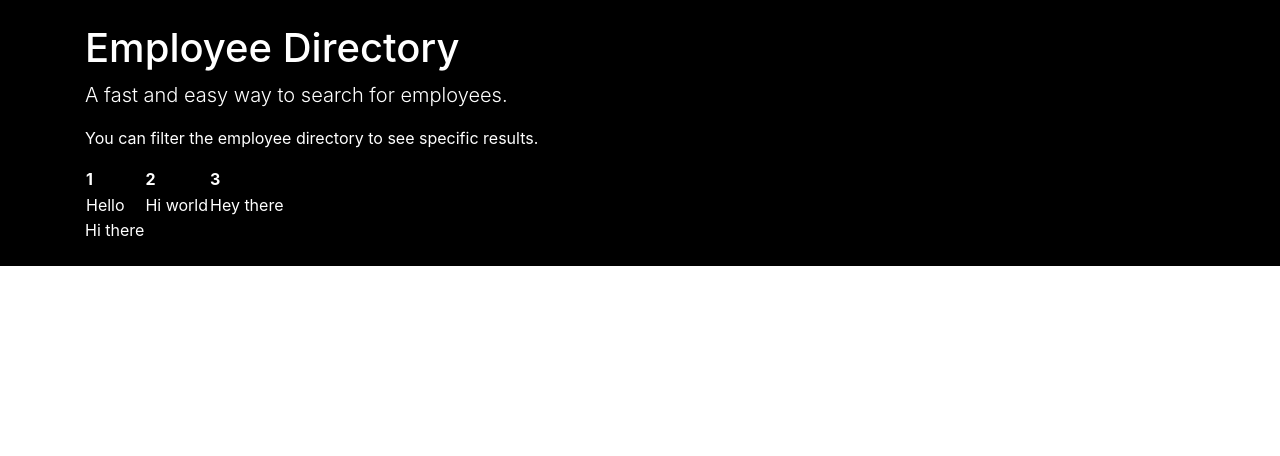
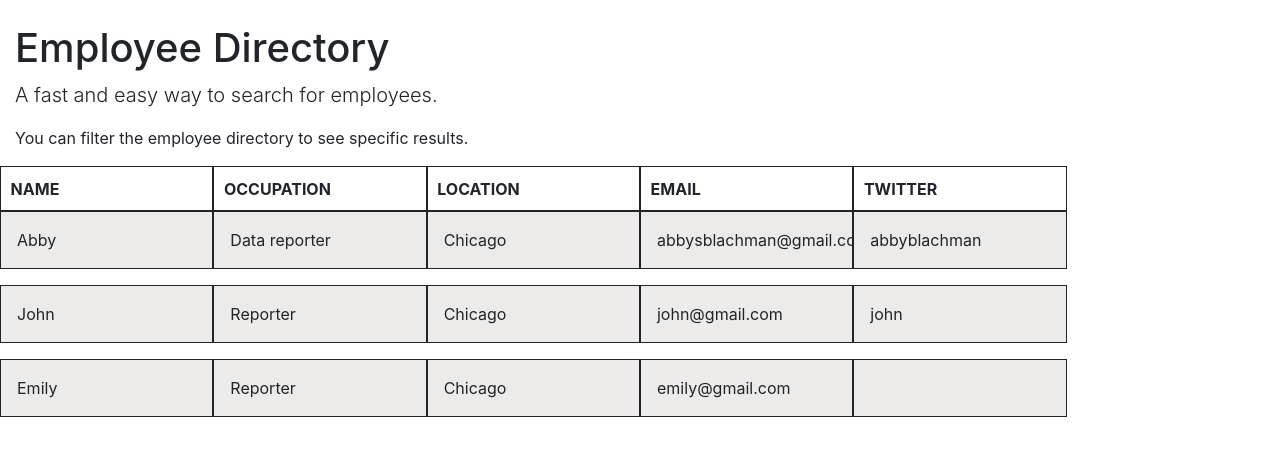
Before and after one commit to abbyblachman/react-employee-directory, a React (Create React App) app: page / in a window 1280 px wide. Shown: the top 456 px of the page. Built offline with nearby package versions, Linux system fonts and the light colour scheme.

Commit message:
working data display

```diff
--- a/src/App.js
+++ b/src/App.js
@@ -1,8 +1,36 @@
-import React from "react";
+import React, { Component } from "react";
 import Container from "./components/Container/Container";
+import TableData from "./components/TableData/TableData"
+import TableHead from "./components/TableHead/TableHead"
+import employees from "./employees.json"
 
-function App() {
-  return <Container />;
+class App extends Component {
+  // Setting this.state.friends to the friends json array
+  state = {
+    employees
+  };
+
+render() {
+  return (
+  <Container><h1>Employee Directory</h1>
+  <p className="lead">A fast and easy way to search for employees.</p>
+  <p>You can filter the employee directory to see specific results.</p>
+  <TableHead></TableHead>
+  {this.state.employees.map(employee => (
+
+  <TableData
+      id={employee.id}
+      name={employee.name}
+      occupation={employee.occupation}
+      location={employee.location}
+      email={employee.email}
+      twitter={employee.twitter}
+      />
+  ))}
+  </Container>
+  )
+
+}
 }
 
 export default App;
--- a/src/components/Container/Container.js
+++ b/src/components/Container/Container.js
@@ -1,27 +1,26 @@
 import React from "react";
-import Table from "../Table/Table"
-import { black } from "color-name";
 
-const style = {
-  body: {
-    background: "black"
-  },
-  fontColor: {
-    color: "white"
-  }
-}
+// const style = {
+//   body: {
+//     background: "black"
+//   },
+//   fontColor: {
+//     color: "white"
+//   }
+// }
 
 
-function Container() {
+function Container(props) {
   return (
-    <body className = "py-4" style={style.body}>
-      <div className="container" style={style.fontColor}>
-        <h1>Employee Directory</h1>
+    <body className="py-4">
+      <div className="container col-12">
+        {props.children}
+        {/* <h1>Employee Directory</h1>
         <p className="lead">A fast and easy way to search for employees.</p>
-        <p>You can filter the employee directory to see specific results.</p>
-        <Table></Table>
+        <p>You can filter the employee directory to see specific results.</p> */}
       </div>
-    </body>
+      </body>
+
   );
 }
 
--- a/src/components/Table/Table.js
+++ /dev/null
@@ -1,22 +0,0 @@
-import React from "react";
-
-
-function Table() {
-  return (
-    <table>
-        <tr>
-            <th>1</th>
-            <th>2</th>
-            <th>3</th>
-        </tr>
-        <tr>
-            <td>Hello</td>
-            <td>Hi world</td>
-            <td>Hey there</td>
-        </tr>
-        <tr>Hi there</tr>
-    </table>
-  );
-}
-
-export default Table;
--- /dev/null
+++ b/src/components/TableData/TableData.js
@@ -0,0 +1,35 @@
+import React from "react";
+
+const style = {
+  dataStyle: {
+    border: "0.02rem solid",
+    padding: "1rem",
+    backgroundColor: "#ECEBE9"
+  }
+}
+
+function TableData(props) {
+  return (
+    <>
+    <div className="row mb-3">
+          <div className="col-2 themed-grid-col" style={style.dataStyle}>
+           {props.name}
+          </div>
+          <div className="col-2 themed-grid-col" style={style.dataStyle}>
+            {props.occupation}
+          </div>
+          <div className="col-2 themed-grid-col" style={style.dataStyle}>
+            {props.location}
+          </div>
+          <div className="col-2 themed-grid-col" style={style.dataStyle}>
+            {props.email}
+          </div>
+          <div className="col-2 themed-grid-col" style={style.dataStyle}>
+            {props.twitter}
+          </div>
+    </div>
+    </>
+  );
+}
+
+export default TableData;
--- /dev/null
+++ b/src/components/TableHead/TableHead.js
@@ -0,0 +1,38 @@
+import React from "react";
+
+const style = {
+    dataStyle: {
+        border: "0.02rem solid",
+        padding: "0.6rem",
+        fontWeight: "bold"
+    }
+}
+
+function TableHead() {
+    return (
+        <>
+        <div className="row">
+        <div className="col-2 themed-grid-col" style={style.dataStyle} >
+        NAME
+        </div>
+        <div className="col-2 themed-grid-col" style={style.dataStyle} >
+        OCCUPATION
+        </div>
+        <div className="col-2 themed-grid-col" style={style.dataStyle}>
+        LOCATION
+        </div>
+        <div className="col-2 themed-grid-col" style={style.dataStyle}>
+        EMAIL
+        </div>
+        <div className="col-2 themed-grid-col" style={style.dataStyle}>
+        TWITTER
+        </div>
+        </div>
+        </>
+    )
+
+}
+
+
+
+export default TableHead;
--- /dev/null
+++ b/src/employees.json
@@ -0,0 +1,29 @@
+[
+    {
+      "id": 1,
+      "name": "Abby",
+      "occupation": "Data reporter",
+      "location": "Chicago",
+      "email": "abbysblachman@gmail.com",
+      "hasTwitter": true,
+      "twitter": "abbyblachman"
+    },
+    {
+        "id": 2,
+        "name": "John",
+        "occupation": "Reporter",
+        "location": "Chicago",
+        "hasTwitter": true,
+        "email": "john@gmail.com",
+        "twitter": "john"
+      },
+      {
+        "id": 3,
+        "name": "Emily",
+        "occupation": "Reporter",
+        "location": "Chicago",
+        "email": "emily@gmail.com",
+        "hasTwitter": false,
+        "twitter": ""
+      }
+  ]
```
